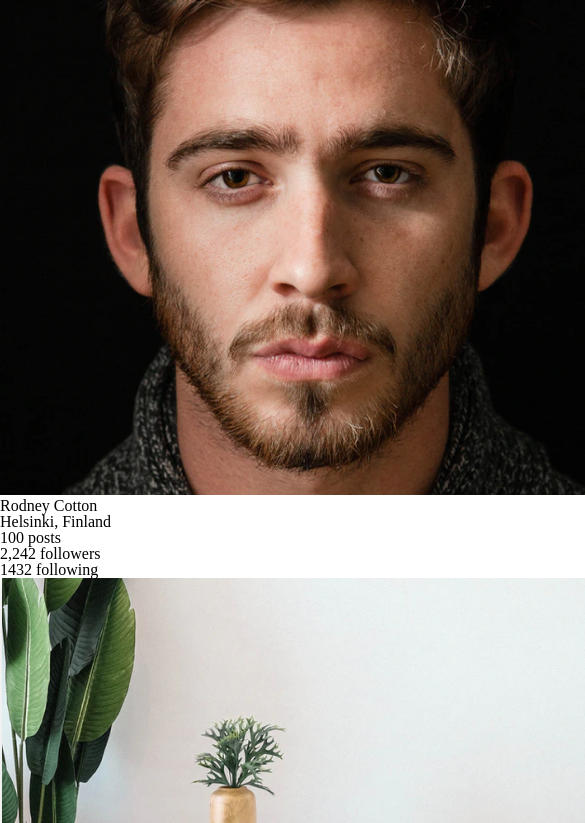
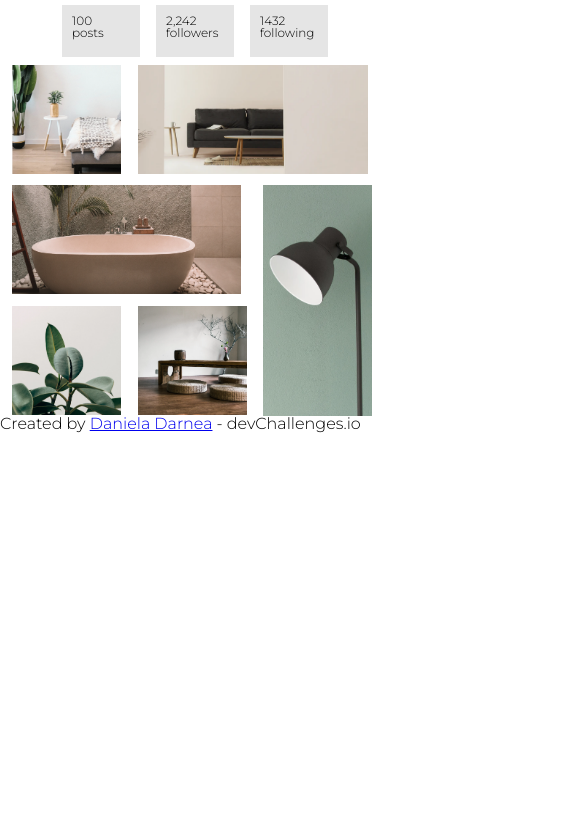
Before and after one commit to mdanieladla/gallery, a plain HTML site: page index.html in a window 390 px wide. Shown: the part 129-952 px from the top of the page, 585 px wide, since content can reach past the window. After the commit the page ends 844 px from the top, so only its background shows below. Drawn offline with Linux system fonts and the light colour scheme.

Commit message:
added basic style for mobile

```diff
--- a/index.html
+++ b/index.html
@@ -4,33 +4,40 @@
     <meta charset="UTF-8" />
     <meta http-equiv="X-UA-Compatible" content="IE=edge" />
     <meta name="viewport" content="width=device-width, initial-scale=1.0" />
+    <!--GOOGLE FONTS-->
+    <link rel="preconnect" href="https://fonts.googleapis.com" />
+    <link rel="preconnect" href="https://fonts.gstatic.com" crossorigin />
+    <link
+      href="https://fonts.googleapis.com/css2?family=Montserrat:wght@300;600&display=swap"
+      rel="stylesheet"
+    />
     <link rel="stylesheet" href="./styles/reset.css" />
     <link rel="stylesheet" href="./styles/main.css" />
     <title>Gallery</title>
   </head>
   <body>
-    <header>
-      <img src="./images/profilePhoto.png" alt="profile photo" />
-      <h1>Rodney Cotton</h1>
-      <h3>Helsinki, Finland</h3>
+    <header class="header__container">
+      <img
+        src="./images/profilePhoto.png"
+        alt="profile photo"
+        class="rodney-img"
+      />
+      <h1 class="header-title">Rodney Cotton</h1>
+      <h3 class="header-subtitle">Helsinki, Finland</h3>
     </header>
     <main>
-      <div>
-        <p>100 posts</p>
+      <div class="account-info">
+        <p class="info">100 posts</p>
+        <p class="info">2,242 followers</p>
+        <p class="info">1432 following</p>
       </div>
-      <div>
-        <p>2,242 followers</p>
-      </div>
-      <div>
-        <p>1432 following</p>
-      </div>
-      <section>
-        <img src="./images/photo1.png" alt="1" />
-        <img src="./images/photo2.png" alt="2" />
-        <img src="./images/photo3.png" alt="3" />
-        <img src="./images/photo_4.png" alt="4" />
-        <img src="./images/photo5.png" alt="5" />
-        <img src="./images/photo6.png" alt="6" />
+      <section class="photo-container">
+        <img src="./images/photo1.png" alt="1" class="photo1" />
+        <img src="./images/photo2.png" alt="2" class="photo2" />
+        <img src="./images/photo3.png" alt="3" class="photo3" />
+        <img src="./images/photo_4.png" alt="4" class="photo4" />
+        <img src="./images/photo5.png" alt="5" class="photo5" />
+        <img src="./images/photo6.png" alt="6" class="photo6" />
       </section>
     </main>
     <footer class="footer">
--- a/styles/main.css
+++ b/styles/main.css
@@ -0,0 +1,99 @@
+/*FONTS:
+font-family: 'Montserrat', sans-serif;
+*/
+
+:root{
+    --montserrat-font: 'Montserrat', sans-serif;
+}
+
+body{
+    font-family: var(--montserrat-font);
+}
+
+/*HEADER*/
+.header__container{
+    display: flex;
+    flex-direction: column;
+    align-items: center;
+}
+
+.rodney-img{
+    width: 102px;
+    height: 102px;
+}
+
+.header-title{
+    font-size: .875rem;
+}
+
+.header-subtitle{
+    font-size: .625rem;
+}
+
+/*MAIN*/
+.account-info{
+    display: flex;
+    flex-direction: row;
+    justify-content: center;
+}
+
+.info{
+    width: 78px;
+    height: 52px;
+    font-size: .75rem;
+    margin: .5rem;
+    word-spacing: 30px;
+    background-color: rgba(229, 229, 229, 1);
+    padding: 10px;
+}
+
+.photo-container{
+    margin-left: 12px;
+    margin-right: 12px;
+    display: grid;
+    grid-template-columns: 1fr 1fr 1fr;
+    grid-gap: 11px;
+    /* grid-template-rows: 1fr 1fr 1fr; */
+}
+
+.photo1{
+    width: 109px;
+    height: 109px;
+    grid-column: 1 / 3;
+    grid-row: 1;
+}
+
+.photo2{
+    width: 230px;
+    height: 109px;
+    grid-column: 2 / 4;
+    grid-row: 1;
+}
+
+.photo3{
+    width: 229px;
+    height: 109px;
+    grid-column: 1 / 3;
+    grid-row: 2;
+}
+
+.photo4{
+    width: 109px;
+    height: 231px;
+    grid-column: 3;
+    grid-row: 2 / 4;
+}
+
+.photo5{
+    width: 109px;
+    height: 109px;
+    grid-column: 1;
+    grid-row: 3;
+}
+
+.photo6{
+    width: 109px;
+    height: 109px;
+    grid-column: 2;
+    grid-row: 3;
+}
```
